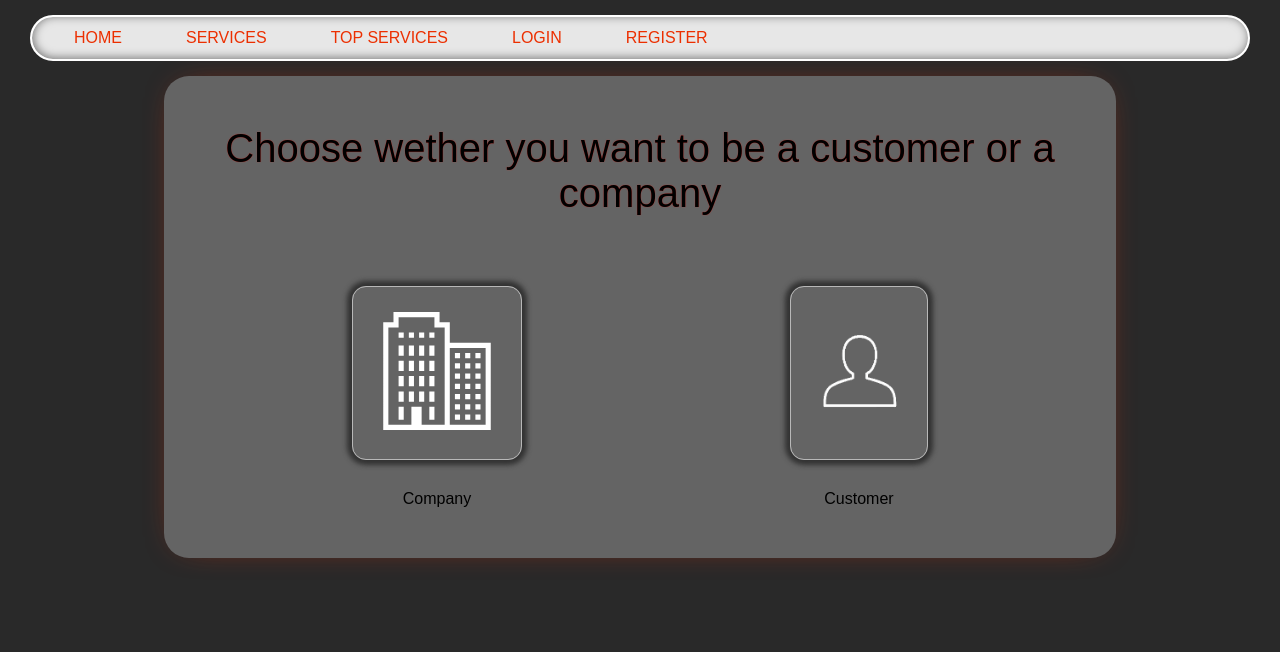
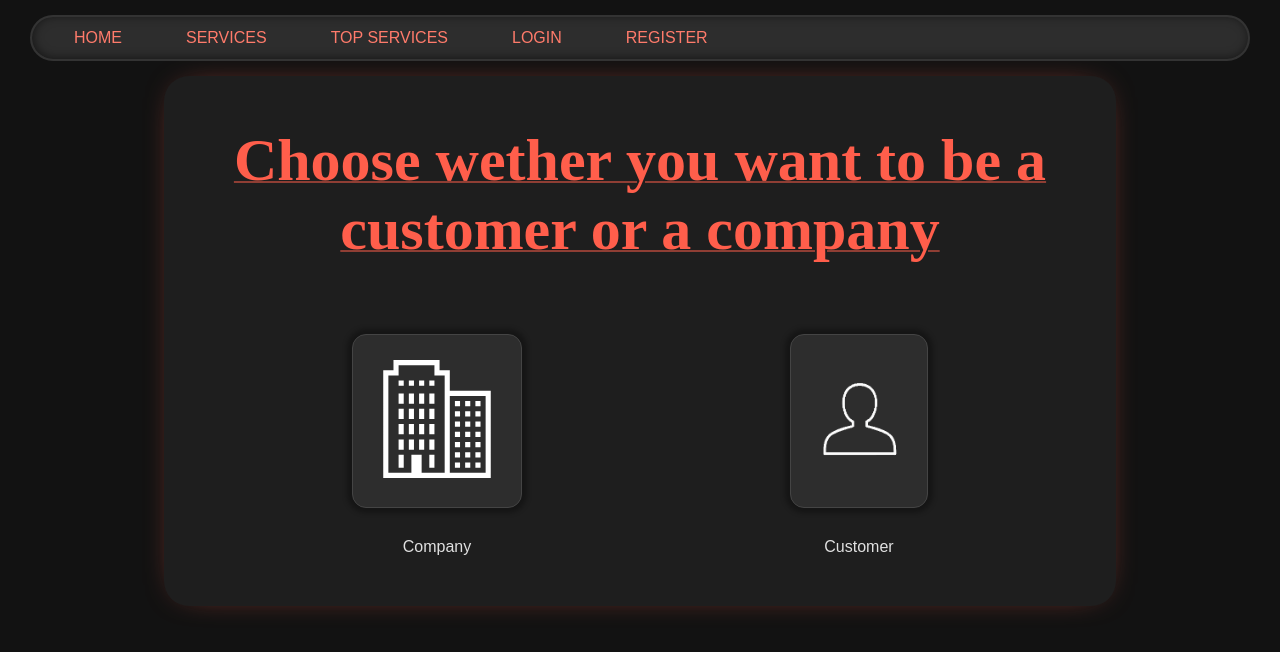
Before and after one commit to Naofumi76/netfix, a Django app: page /register/ in a window 1280 px wide. Shown: the top 652 px of the page. Run offline with Django 3.2, Linux system fonts and the light colour scheme.

Commit message:
Changed a lot of the style to be cleaner, darker, while keeping red colors

```diff
--- a/main/templates/main/top_services.html
+++ b/main/templates/main/top_services.html
@@ -10,7 +10,7 @@
         <div class="services-list">
             <table style="width: 100%; border-collapse: collapse;">
                 <thead>
-                    <tr style="background-color: #ee5e4b; color: white;">
+                    <tr style="background-color: #555555; color: white;">
                         <th style="padding: 10px; text-align: center;">Rank</th>
                         <th style="padding: 10px; text-align: left;">Service</th>
                         <th style="padding: 10px; text-align: center;">Requests</th>
--- a/services/templates/services/single_service.html
+++ b/services/templates/services/single_service.html
@@ -4,11 +4,11 @@
 {% endblock %}
 {% block content %}
     <div class='service_info_header'>
-        <h1>{{service.name}} -- {{service.price_hour}}€/hour</h1>
+        <h1 class="title">{{service.name}} -- {{service.price_hour}}€/hour</h1>
         <h5>by <a href="/company/{{service.company.user}}">{{service.company.user}}</a></h5>
     </div>
-    <h3>{{service.field}}</h3>
-    <p style="text-align: left;""><strong>Created on:</strong> {{service.date|date:"F j, Y"}}</p>
+    <h3>Field of work: {{service.field}}</h3>
+    <p style="text-align: left;"><strong>Created on:</strong> {{service.date|date:"F j, Y"}}</p>
     <p style="text-align: left;"><strong>Description:</strong> {{service.description}}</p>
     {% if request.user.is_customer %}
         <a href="/services/{{service.id}}/request_service/" class="like_button">Request Service</a>
--- a/static/css/style.css
+++ b/static/css/style.css
@@ -1,18 +1,19 @@
 body {
-  background: #292929;
+  background: #121212;
   font-family: 'Lexend Exa', sans-serif;
   padding: 0;
   margin: 0;
+  color: #e0e0e0;
 }
 
 a {
-  color: #ee5e4b;
+  color: #ff7b6b;
   text-decoration: none;
 }
 
 a:hover {
-  color: #e02a21;
-  text-shadow: 0px 0px 2px #a1a1a1;
+  color: #ff5e4b;
+  text-shadow: 0px 0px 3px rgba(255, 94, 75, 0.4);
 }
 
 button:not(:last-child) {
@@ -23,26 +24,28 @@ button {
   border-radius: 5px;
   padding: 10px;
   transition: background 0.7s;
-  color: #ec2f00;
+  color: #f0f0f0;
+  background-color: #d44a45;
   text-decoration: none;
   text-transform: uppercase;
   cursor: pointer;
   margin-top: 30px;
 }
 button:hover {
-  background: #ec4138;
+  background: #e63c32;
   border: 2px solid #f05749;
-  border-right: 2px solid #e02a21;
-  border-bottom: 2px solid #e02a21;
-  color: #f9f8fd;
+  border-right: 2px solid #c02a21;
+  border-bottom: 2px solid #c02a21;
+  color: #ffffff;
+  box-shadow: 0px 0px 8px rgba(255, 94, 75, 0.5);
 }
 
 .content {
-  background-color: #646464;
+  background-color: #1e1e1e;
   margin: 0 auto;
   width: 65%;
   padding: 20px 60px;
-  box-shadow: 0px 0px 35px -20px #ec2f00;
+  box-shadow: 0px 0px 35px -20px #ff5e4b;
   border-radius: 25px;
 }
 
@@ -78,7 +84,8 @@ button:hover {
   font-size: 60px;
   font-weight: bold;
   text-decoration: 2px underline;
-  text-decoration-color: rgba(255, 68, 0, 0.37);
+  text-decoration-color: rgba(255, 94, 75, 0.5);
+  color: #ff5e4b;
 }
 /* ======================================== Home Page ============================================== */
 
@@ -100,11 +107,11 @@ button:hover {
 .navbar {
   position: sticky;
   top: 15px;
-  box-shadow: inset 1px -1px 10px rgb(116, 116, 116);
-  border: 2px solid white;
+  box-shadow: inset 1px -1px 10px rgba(0, 0, 0, 0.5);
+  border: 2px solid #333333;
   border-radius: 30px;
   animation: slide-in 1s ease-out;
-  background-color: #e7e7e7;
+  background-color: #2d2d2d;
   width: 95%;
   margin: 0 auto;
   margin-bottom: 30px;
@@ -128,7 +135,7 @@ button:hover {
   transition: background 0.2s;
 }
 .navbar ul li a {
-  color: #ec2f00;
+  color: #ff7b6b;
   text-decoration: none;
   text-transform: uppercase;
   transition: color 0.2s;
@@ -250,8 +261,8 @@ pre {
 /* ===================================== Choose user type ======================================= */
 
 .choice_text {
-  text-shadow: 0px 0px 1px #e02a21;
-  color: black;
+  text-shadow: 0px 0px 2px #ff5e4b;
+  color: #e0e0e0;
   text-align: center;
   font-size: 40px;
   font-weight: initial;
@@ -262,20 +273,21 @@ pre {
 }
 
 .img {
-  border: 1px solid #b8b8b8;
+  border: 1px solid #444444;
   border-radius: 14px;
   display: inline-block;
   padding: 20px;
-  box-shadow: 0px 0px 5px 5px rgb(50, 50, 50);
+  box-shadow: 0px 0px 5px 5px rgba(0, 0, 0, 0.3);
   cursor: pointer;
+  background-color: #2d2d2d;
 }
 .img:hover {
-  box-shadow: 0px 0px 9px 5px rgb(27, 27, 27);
+  box-shadow: 0px 0px 9px 5px rgba(255, 94, 75, 0.2);
 }
 .img:active {
-  background-color: #474747;
+  background-color: #3d3d3d;
   transition: 0.1s;
-  box-shadow: 0px 0px 9px 5px black;
+  box-shadow: 0px 0px 9px 5px rgba(255, 94, 75, 0.4);
 }
 
 .label_images {
--- a/users/templates/users/register.html
+++ b/users/templates/users/register.html
@@ -4,7 +4,7 @@
 {%endblock %}
 
 {%block content %}
-    <p class="choice_text">Choose wether you want to be a customer or a company</p>
+    <p class="title">Choose wether you want to be a customer or a company</p>
 
     <div style="margin-top: 70px;">
         <div style="margin-left: 10vw" class="choice">
```
Also changed, not shown: other parts of static/css/style.css (+51 -24 lines), users/forms.py (+10 -0 lines).
